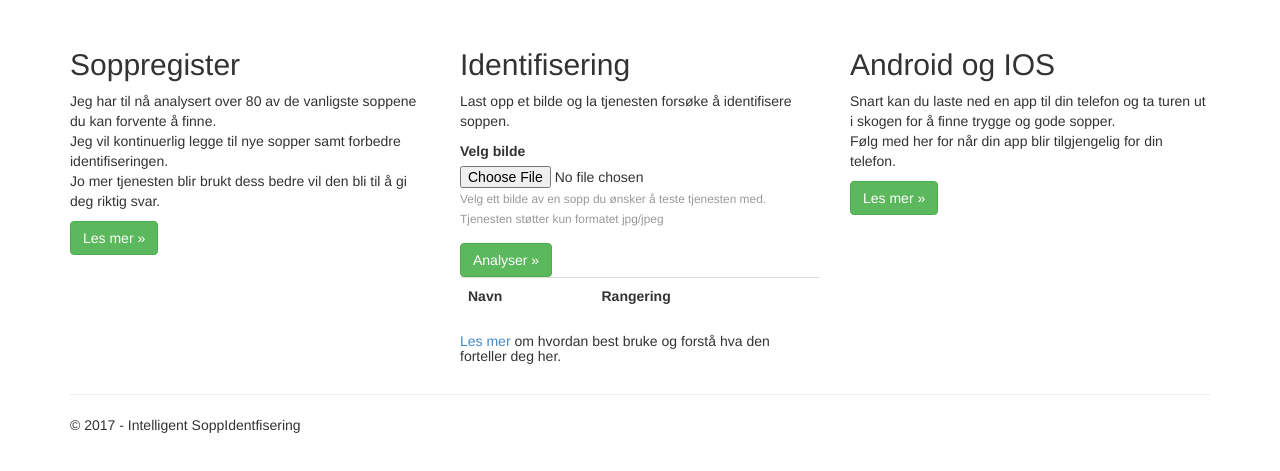
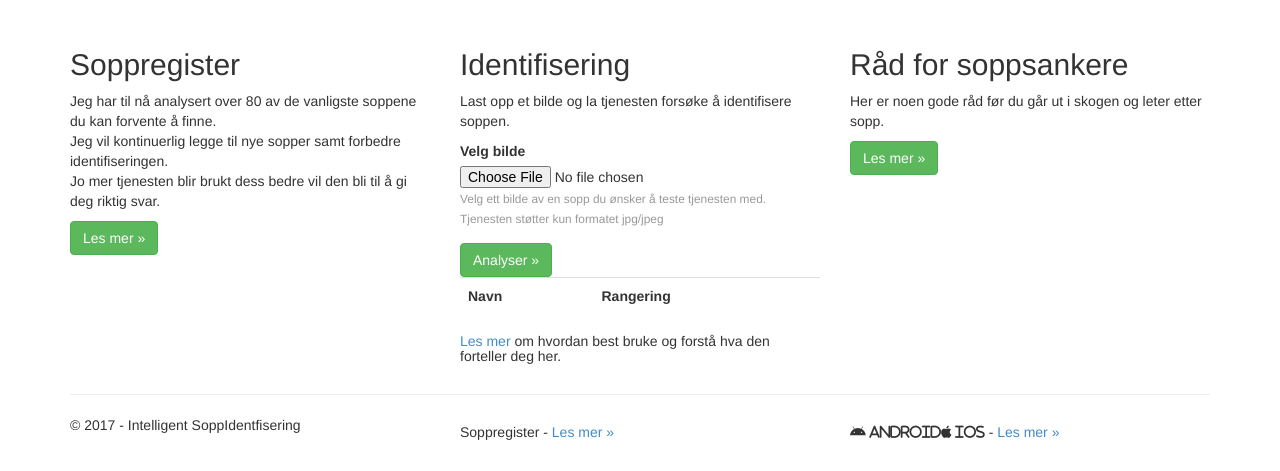
Before and after one commit to Grantern73/AiSopp, a Flask app: page / in a window 1280 px wide. Shown: the part 423-894 px from the top of the page. Before the commit the page ends 856 px from the top, so only its background shows below. Run offline with Flask 2, Linux system fonts and the light colour scheme; lists and menus that the app fills with data are empty; parts of the project's set-up code (start-up, migrations or seed data) failed here and were passed over; some libraries are stand-ins or nearby versions.

Commit message:
Minor fixes and changes

```diff
--- a/AiSopp/AiSopp/AiSopp/templates/index.html
+++ b/AiSopp/AiSopp/AiSopp/templates/index.html
@@ -61,12 +61,11 @@
         <h5><a href="/explain">Les mer</a> om hvordan best bruke og forstå hva den forteller deg her.</h5>
     </div>
     <div class="col-md-4">
-        <h2>Android og IOS</h2>
+        <h2>Råd for soppsankere</h2>
         <p>
-            Snart kan du laste ned en app til din telefon og ta turen ut i skogen for å finne trygge og gode sopper.<br />
-            Følg med her for når din app blir tilgjengelig for din telefon.
+            Her er noen gode råd før du går ut i skogen og leter etter sopp.
         </p>
-        <p><a class="btn btn-success" href="/mobile">Les mer &raquo;</a></p>
+        <p><a class="btn btn-success" href="/tips">Les mer &raquo;</a></p>
     </div>
 </div>
 
--- a/AiSopp/AiSopp/AiSopp/templates/layout.html
+++ b/AiSopp/AiSopp/AiSopp/templates/layout.html
@@ -7,6 +7,7 @@
     <title>{{ title }} - Intelligent SoppIdentifisering</title>
     <link rel="stylesheet" type="text/css" href="/static/content/bootstrap.min.css"/>
     <link rel="stylesheet" type="text/css" href="/static/content/site.css"/>
+    <script src="https://use.fontawesome.com/670ac77e5c.js"></script>
     <script src="/static/scripts/modernizr-2.6.2.js"></script>
 </head>
 
@@ -37,8 +38,20 @@
         {% block content %}{% endblock %}
         <hr />
         <footer>
-            <p>&copy; {{ year }} - Intelligent SoppIdentfisering</p>
-        </footer>
+            <div class="row">
+                <div class="col-md-4">
+                    <p>&copy; {{ year }} - Intelligent SoppIdentfisering</p>
+                </div>
+                <div class="col-md-4">
+                    <h5>Soppregister - <a href="/oversikt/all">Les mer &raquo;</a></h5>
+                </div>
+                <div class="col-md-4">
+                    <h5><i class="fa fa-android" aria-hidden="true"> Android</i><i class="fa fa-apple" aria-hidden="true"> Ios</i> - <a href="/mobile">Les mer &raquo;</a></h5>
+
+                </div>
+            </div>
+
+</footer>
     </div>
 
     <script src="/static/scripts/jquery-1.10.2.js"></script>
--- a/AiSopp/AiSopp/AiSopp/views.py
+++ b/AiSopp/AiSopp/AiSopp/views.py
@@ -47,6 +47,15 @@ def about():
         year=datetime.now().year,
         message='Intelligent identifisering av Sopp'
     )
+
+@app.route('/tips')
+def tips():
+    """Renders the tips page. """
+    return render_template(
+        'tips.html',
+        title='Tips',
+        message='Noen gode råd til soppsankere'
+        )
 
 @app.route('/mobile')
 def mobile():
```
Also changed, not shown: AiSopp/AiSopp/AiSopp/templates/oversikt.html (+14 -6 lines), AiSopp/AiSopp/AiSopp/templates/tips.html (added, +22 -0 lines), AiSopp/AiSopp/AiSopp/static/data/sopp_no.json, 2 other files.
